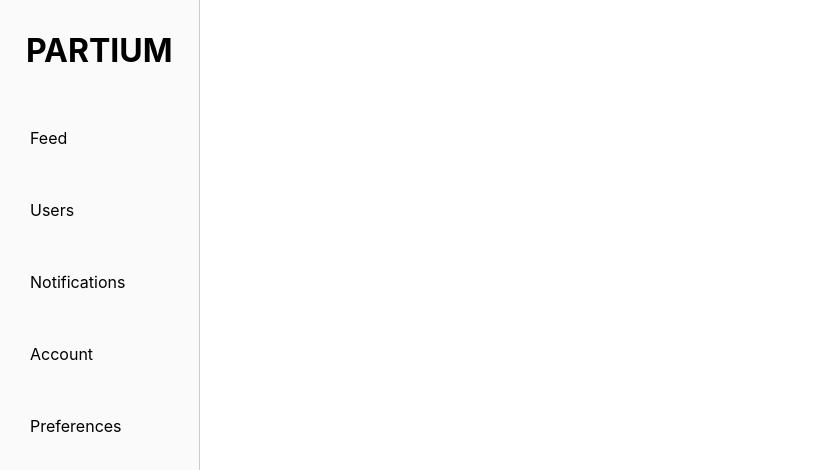
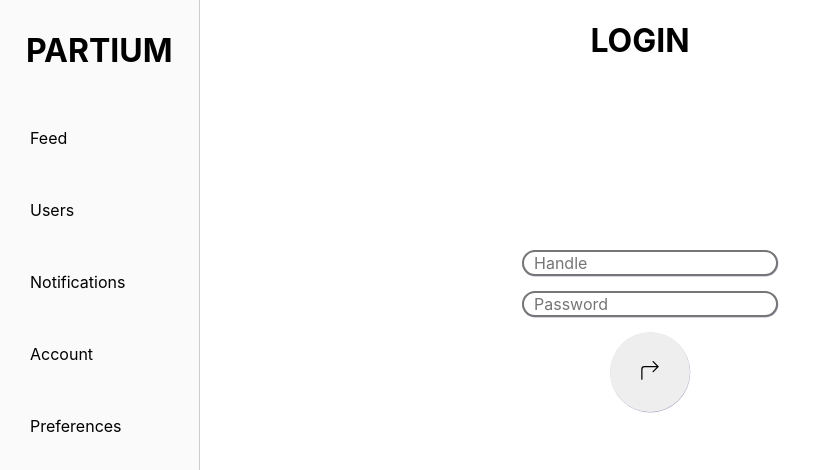
Before and after one commit to Arihan10/Partium, a React (Create React App) app in the folder frontend/partium/: page /login in a window 1280 px wide. Shown: the top 470 px of the page, without its empty margins (0-814 px from the left). Built offline with nearby package versions, Linux system fonts and the light colour scheme; a web font is replaced by a local one.

Commit message:
added user login and signup endpoints/pages

```diff
--- a/frontend/partium/src/App.js
+++ b/frontend/partium/src/App.js
@@ -7,6 +7,8 @@ import Sidebar from './components/sidebar/Sidebar';
 import './components/sidebar/Sidebar.css'
 import UserFeed from './components/userfeed/UserFeed'
 import UserList from './components/userlist/UserList';
+import SignUp from './components/signup/Signup';
+import Login from './components/login/Login';
 
 function App() {
   const [toggle, setToggle] = useState(false);
@@ -20,6 +22,8 @@ function App() {
           <Route path="/users" element={<UserList />}/>
           <Route path="/feed" element={<UserFeed />}/>
           <Route path="/" element={<UserFeed />}/>
+          <Route path="/signup" element={<SignUp />} />
+          <Route path="/login" element={<Login />} />
         </Routes>
       </Router>
     </>
--- /dev/null
+++ b/frontend/partium/src/components/login/Login.css
@@ -0,0 +1,69 @@
+.search-bar {
+    width: 100%;
+    margin: 0 auto;
+    padding: 10px;
+    display: flex;
+    justify-content: center;
+    gap: 15px;
+}
+
+.search-bar input {
+    font: inherit;
+    border-radius: 20px;
+    border-style: solid;
+    padding-left: 10px;
+    box-shadow: var(--shadow-elevation-low);
+    transition: transform 100ms cubic-bezier(0.2, 3, 0.4, 1), color 10ms ease-out;
+}
+
+.search-bar input:focus {
+    border-width: 1px;
+    border-color: rgb(42, 81, 239);
+    box-shadow: var(--shadow-elevation-high);
+    transform: translate(0px, -2px);
+}
+
+.search-bar button{
+    font-size: 20px;
+    padding-top: 3px;
+
+    width: 40px;
+    height: 40px;
+
+    border-radius: 50%;
+    border: none;
+
+    transition: transform 100ms cubic-bezier(0.2, 3, 0.4, 1), color 10ms ease-out;
+
+    box-shadow: var(--shadow-elevation-low);
+    cursor: pointer;
+
+    color:black;
+    background-color:#eeeeee;
+}
+
+.search-bar button:hover {
+    box-shadow: var(--shadow-elevation-high-dark);
+    transform: translate(0px, -2px);
+
+    color: rgb(7, 40, 0);
+    background-color:#55f179;
+}
+
+.loginSearch {
+    top: 30%;
+    position: absolute;
+    flex-direction: column;
+    width: 20%;
+    left: 40%;
+}
+
+button.loginBtn {
+    width: 10vh;
+    height: 10vh;
+    align-self: center;
+}
+
+.loginTitle {
+    text-align: center;
+}
--- /dev/null
+++ b/frontend/partium/src/components/login/Login.js
@@ -0,0 +1,49 @@
+import { useState, useRef } from 'react'
+import UserDataService from "../../services/user"
+import EventView from '../eventview/EventView'
+import {CSSTransition} from 'react-transition-group'
+import './Login.css'
+import { Arrow90degRight, ArrowBarRight, Search } from 'react-bootstrap-icons'
+
+function Login()
+{
+    const [handle, setHandle] = useState("");
+    const [password, setPassword] = useState("");
+
+    const onChangeHandle = e => {
+        setHandle(e.target.value);
+    }
+
+    const onChangePassword = e => {
+        setPassword(e.target.value);
+    }
+
+    const verifyUser = (data) => {
+        UserDataService.verifyUserPassword(data)
+            .then(response => {
+                console.log(data);
+                console.log(response.data);
+            })
+            .catch(e => {
+                console.log(e);
+            })
+    }
+
+    return (
+        <div className='pane'>
+            <div className='loginTitle'>
+                <h1>LOGIN</h1>
+            </div>
+            <div className="search-bar loginSearch">
+                <input type="text" placeholder="Handle" value={handle} onChange={onChangeHandle}/>
+                <input type="password" placeholder="Password" value={password} onChange={onChangePassword}/>
+                <button className='loginBtn' onClick={() => verifyUser({
+                    handle: handle,
+                    password: password
+                })}><Arrow90degRight /></button>
+            </div>
+        </div>
+    );
+}
+
+export default Login;
--- /dev/null
+++ b/frontend/partium/src/components/signup/Signup.css
@@ -0,0 +1,69 @@
+.search-bar {
+    width: 100%;
+    margin: 0 auto;
+    padding: 10px;
+    display: flex;
+    justify-content: center;
+    gap: 15px;
+}
+
+.search-bar input {
+    font: inherit;
+    border-radius: 20px;
+    border-style: solid;
+    padding-left: 10px;
+    box-shadow: var(--shadow-elevation-low);
+    transition: transform 100ms cubic-bezier(0.2, 3, 0.4, 1), color 10ms ease-out;
+}
+
+.search-bar input:focus {
+    border-width: 1px;
+    border-color: rgb(42, 81, 239);
+    box-shadow: var(--shadow-elevation-high);
+    transform: translate(0px, -2px);
+}
+
+.search-bar button{
+    font-size: 20px;
+    padding-top: 3px;
+
+    width: 40px;
+    height: 40px;
+
+    border-radius: 50%;
+    border: none;
+
+    transition: transform 100ms cubic-bezier(0.2, 3, 0.4, 1), color 10ms ease-out;
+
+    box-shadow: var(--shadow-elevation-low);
+    cursor: pointer;
+
+    color:black;
+    background-color:#eeeeee;
+}
+
+.search-bar button:hover {
+    box-shadow: var(--shadow-elevation-high-dark);
+    transform: translate(0px, -2px);
+
+    color: rgb(7, 40, 0);
+    background-color:#55f179;
+}
+
+.signUpSearch {
+    top: 30%;
+    position: absolute;
+    flex-direction: column;
+    width: 20%;
+    left: 40%;
+}
+
+button.signUpBtn {
+    width: 10vh;
+    height: 10vh;
+    align-self: center;
+}
+
+.signUpTitle {
+    text-align: center;
+}
--- /dev/null
+++ b/frontend/partium/src/components/signup/Signup.js
@@ -0,0 +1,57 @@
+import { useState, useRef } from 'react'
+import UserDataService from "../../services/user"
+import EventView from '../eventview/EventView'
+import {CSSTransition} from 'react-transition-group'
+import './Signup.css'
+import { Arrow90degRight, ArrowBarRight, Search } from 'react-bootstrap-icons'
+
+function SignUp()
+{
+    const [handle, setHandle] = useState("");
+    const [name, setName] = useState("");
+    const [password, setPassword] = useState("");
+
+    const onChangeHandle = e => {
+        setHandle(e.target.value);
+    }
+
+    const onChangeName = e => {
+        setName(e.target.value);
+    }
+
+    const onChangePassword = e => {
+        setPassword(e.target.value);
+    }
+
+    const addUser = (data) => {
+        UserDataService.createUser(data)
+            .then(response => {
+                console.log(data);
+                console.log(response.data);
+            })
+            .catch(e => {
+                console.log(e);
+            })
+    }
+
+    return (
+        <div className='pane'>
+            <div className='signUpTitle'>
+                <h1>SIGN UP FOR ALL!!!</h1>
+                <h6>*must be indian</h6>
+            </div>
+            <div className="search-bar signUpSearch">
+                <input type="text" placeholder="Handle" value={handle} onChange={onChangeHandle}/>
+                <input type="text" placeholder="Full Name" value={name} onChange={onChangeName}/>
+                <input type="password" placeholder="Password" value={password} onChange={onChangePassword}/>
+                <button className='signUpBtn' onClick={() => addUser({
+                    handle: handle,
+                    name: name,
+                    password: password
+                })}><Arrow90degRight /></button>
+            </div>
+        </div>
+    );
+}
+
+export default SignUp;
```
Also changed, not shown: 1 other file (tests, documents, lock files or other folders).
